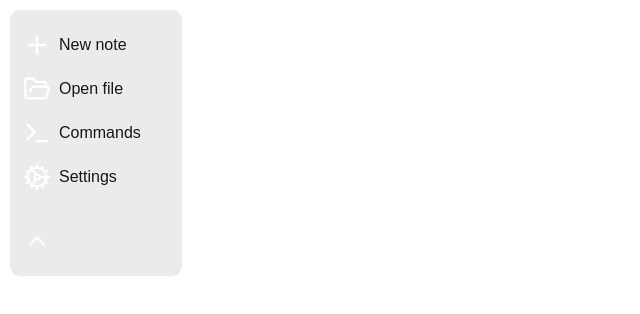
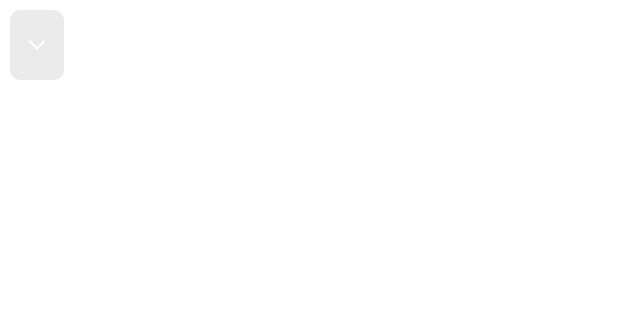
Before and after one commit to dolinskih/floxt, a Next.js app in the folder floxt/: page / in a window 1280 px wide. Both pictures are taken after a click on the button 37 px from the left and 241 px from the top of the page. Shown: the top 314 px of the page, without its empty margins (0-640 px from the left). Built offline with nearby package versions, Linux system fonts and the light colour scheme; a web font is replaced by a local one.

Commit message:
Added toggle functionality to panel

```diff
--- a/floxt/app/panel/layout.tsx
+++ b/floxt/app/panel/layout.tsx
@@ -1,7 +1,10 @@
+"use client";
+
 import { Cascadia_Code } from "next/font/google";
 import "./panel.css";
 import styles from './panel.module.css';
-import { Plus, FolderOpen, Terminal, Cog, ChevronUp } from 'lucide-react';
+import { Plus, FolderOpen, Terminal, Cog, ChevronUp, ChevronDown } from 'lucide-react';
+import { useState } from "react";
 
 const cascadiaCode = Cascadia_Code({
     variable: "--font-cascadia-code",
@@ -9,8 +12,12 @@ const cascadiaCode = Cascadia_Code({
 });
 
 export default function PanelLayout() {
+    const [isOpen, setIsOpen] = useState(true);
+
     return (
-        <section className="p-3 pr-5 hover:shadow-lg dark:shadow-white/15">
+        <section className={`p-3 hover:shadow-lg dark:shadow-white/15 ${isOpen ? 'pr-5' : ''}`}>
+            {isOpen && (
+                <>
                     <button className={"flex items-center active:scale-95 active:opacity-75 hover:opacity-75 transition-opacity delay-100 ease-in-out cursor-pointer"}>
                         <Plus color="white" size={28} className="mt-2 mb-2" />
                         <p className="m-2 mr-5">New note</p>
@@ -27,8 +34,17 @@ export default function PanelLayout() {
                         <Cog color="white" size={28} className="mt-2 mb-2" />
                         <p className="m-2 mr-5">Settings</p>
                     </button>
-            <button className={"flex items-center active:scale-95 active:opacity-75 hover:opacity-75 mt-5 transition-opacity delay-100 ease-in-out cursor-pointer"}>
+                </>
+            )}
+
+            <button
+                onClick={() => setIsOpen(!isOpen)}
+                className={`flex items-center active:scale-95 active:opacity-75 hover:opacity-75 transition-opacity delay-100 ease-in-out cursor-pointer ${isOpen ? 'mt-5' : ''}`}>
+                {isOpen ? (
                     <ChevronUp color="white" size={28} className="mt-2 mb-2" />
+                ) : (
+                    <ChevronDown color="white" size={28} className="mt-2 mb-2"/>
+                )}
             </button>
         </section>
     )
```
Lines whose indentation alone changed are shown as unchanged.
